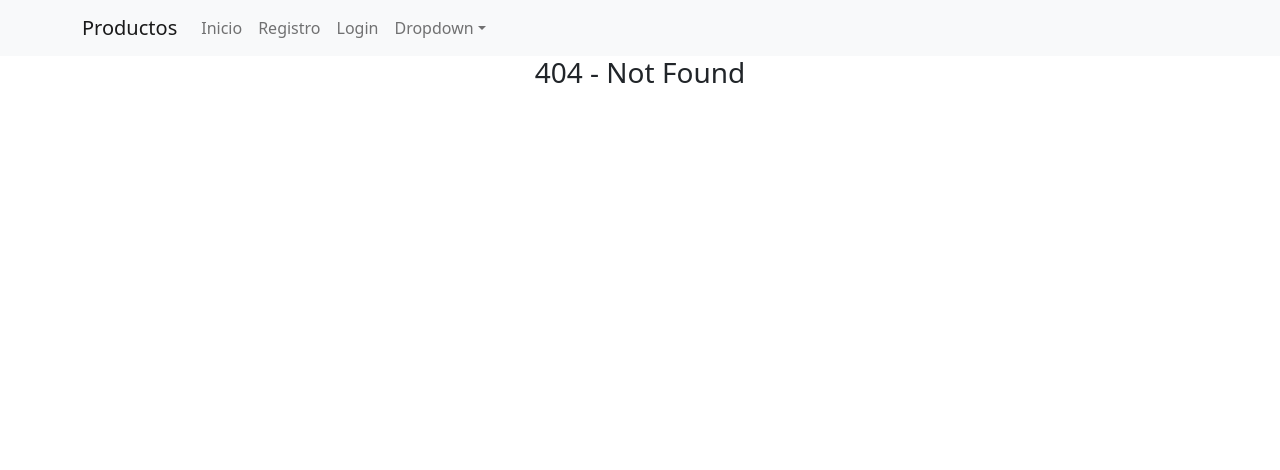
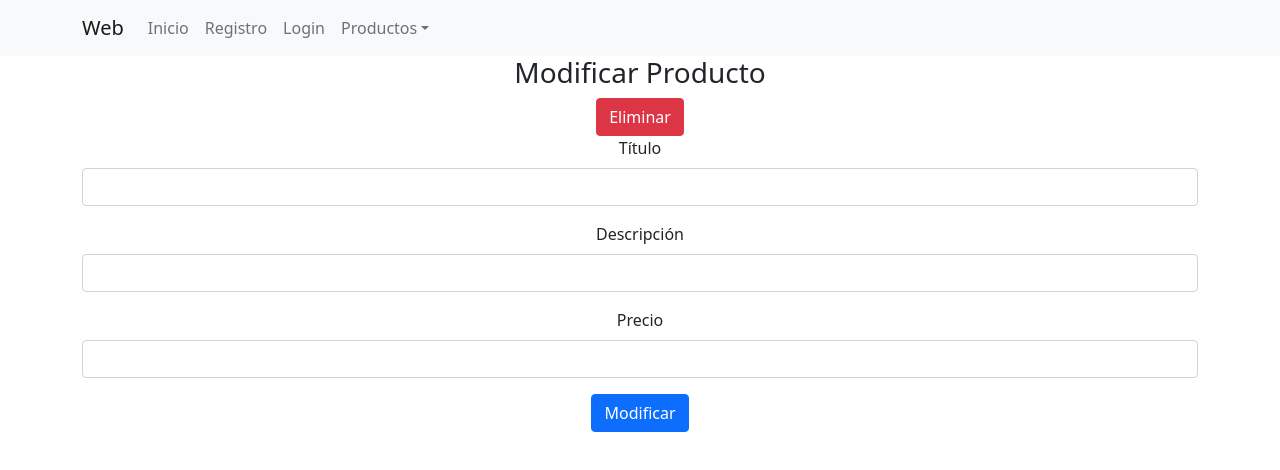
Before and after one commit to gcigarran/curso-react, a React (Create React App) app: page /productos/modificar/1 in a window 1280 px wide. Before the commit this address had no page. Shown: the top 470 px of the page. Built offline with nearby package versions, Linux system fonts and the light colour scheme; no server answers; the database is empty.

Commit message:
Clase 10 - Firebase parte 2

```diff
--- a/src/Components/Input.js
+++ b/src/Components/Input.js
@@ -9,9 +9,9 @@ function Input(props) {
             <Form.Group className="mb-3" controlId={name}>
                 <Form.Label>{label}</Form.Label>
                 <Form.Control type={type || "text"} placeholder={placeholder || ""} name={name} {...register}/>
-                <Form.Text className="text-muted">
+                {/* <Form.Text className="text-muted">
                     We'll never share your email with anyone else.
-                </Form.Text>
+                </Form.Text> */}
             </Form.Group>
             </div>
     )
--- a/src/Components/Menu.js
+++ b/src/Components/Menu.js
@@ -8,19 +8,19 @@ function Menu() {
         <div>
             <Navbar bg="light" expand="lg">
                 <Container>
-                    <Navbar.Brand as={Link} to="/">Productos</Navbar.Brand>
+                    <Navbar.Brand as={Link} to="/">Web</Navbar.Brand>
                     <Navbar.Toggle aria-controls="basic-navbar-nav" />
                     <Navbar.Collapse id="basic-navbar-nav">
                         <Nav className="me-auto">
                             <Nav.Link as={Link} to="/">Inicio</Nav.Link>
                             <Nav.Link as={Link} to="/registro">Registro</Nav.Link>
                             <Nav.Link as={Link} to="/login">Login</Nav.Link>
-                            <NavDropdown title="Dropdown" id="basic-nav-dropdown">
-                                <NavDropdown.Item href="#action/3.1">Action</NavDropdown.Item>
-                                <NavDropdown.Item href="#action/3.2">Another action</NavDropdown.Item>
+                            <NavDropdown title="Productos" id="basic-nav-dropdown">
+                                <NavDropdown.Item as={Link} to="/productos/alta">Alta</NavDropdown.Item>
+                                {/* <NavDropdown.Item href="#action/3.2">Another action</NavDropdown.Item>
                                 <NavDropdown.Item href="#action/3.3">Something</NavDropdown.Item>
                                 <NavDropdown.Divider />
-                                <NavDropdown.Item href="#action/3.4">Separated link</NavDropdown.Item>
+                                <NavDropdown.Item href="#action/3.4">Separated link</NavDropdown.Item> */}
                             </NavDropdown>
                         </Nav>
                     </Navbar.Collapse>
--- a/src/Components/Producto.js
+++ b/src/Components/Producto.js
@@ -4,7 +4,7 @@ import {Card, Button, Col} from "react-bootstrap"
 
 function Producto(props) {
     const data = props.data
-
+    console.log("producto", props.data)
     return (
             <Col>
             <Card style={{ width: '18rem' }}>
@@ -16,6 +16,7 @@ function Producto(props) {
                         Cantidad disponible: {data.available_quantity}
                     </Card.Text>
                     <Button variant="primary" as={Link} to={'/producto/' + data.id}>Ver Detalle</Button>
+                    <Button variant="secondary" as={Link} to={'/productos/modificar/' + data.id}>Modificar</Button>
                 </Card.Body>
             </Card>
             </Col>
--- a/src/Components/Productos.js
+++ b/src/Components/Productos.js
@@ -16,7 +16,10 @@ function Productos() {
             setLoading(false)
 
             getProductoNamed(productName)
-                .then(response => setProductos(response.results))
+                .then(response => {
+                    console.log("response")
+                    setProductos(response)
+                })
 
         },
         [productName]
@@ -32,7 +35,7 @@ function Productos() {
                 Loading...
             </div>
         )
-    } else {
+    }
 
         return (
             <div>
@@ -40,12 +43,12 @@ function Productos() {
                 <p>Término buscado: <input value={productName} onChange={handleChange}></input></p>
                 <Row>
                     {productos.map(producto =>
-                        <Producto data={producto} />
+                        <Producto data={{...producto.data(),...{id:producto.id}}} />
                     )}
                 </Row>
             </div>
         )
-    }
+
 }
 
 export default Productos
--- a/src/Config/firebase.js
+++ b/src/Config/firebase.js
@@ -12,5 +12,6 @@ const firebaseConfig = {
 };
 
 firebase.initializeApp(firebaseConfig)
-
+firebase.auth=firebase.auth()
+firebase.firestore=firebase.firestore()
 export default firebase
--- a/src/Pages/DetallePage.js
+++ b/src/Pages/DetallePage.js
@@ -18,7 +18,7 @@ function DetallePage() {
                 const request = async () => {
                     const response = await getProductoById(id)
                     setLoading(false)
-                    setProducto(response)
+                    setProducto(response.data())
                 }
                 request()
             } catch (err) {
@@ -43,6 +43,7 @@ function DetallePage() {
         return (
             <div>
                 <h1> {producto.title}</h1>
+                <p> {producto.description} </p>
                 <img src={producto.thumbnail} alt={producto.thumbnail_id}></img>
                 <p>Precio: {producto.currency_id}  {producto.price}</p>
                 <button onClick={handleClick}>Comprar</button>
--- a/src/Pages/LoginPage.js
+++ b/src/Pages/LoginPage.js
@@ -1,13 +1,32 @@
-import React from "react";
-import Input from "../Components/Input";
+import React from "react"
+import { useForm } from "react-hook-form"
+import Input from "../Components/Input"
+import { Button, Form } from 'react-bootstrap'
+import firebase from '../Config/firebase'
 
 function LoginPage() {
+    const { register, handleSubmit, watch, formState: { errors } } = useForm()
+
+    const onSubmit = async (data) => {
+        console.log("Form:", data)
+        try {
+            const responseUser = await firebase.auth.signInWithEmailAndPassword(data.email, data.password)
+            console.log(responseUser?.user?.uid)
+        } catch (error) {
+            console.log(error)
+        }
+    }
+
     return (
         <div>
-            <h1>Login</h1>
-            <Input label="Usuario" name="username" />
-            <Input label="Password" name="password" type="password" />
-            <button>Iniciar sesión</button>
+            <h3>Login</h3>
+            <Form onSubmit={handleSubmit(onSubmit)}>
+                <Input label="Email" name="email" register={{ ...register("email") }} type="email" />
+
+                <Input label="Password" name="password" register={{ ...register("password") }} type="password" />
+
+                <Button type="submit" variant="primary">Registro</Button>
+            </Form>
         </div>
     )
 }
--- /dev/null
+++ b/src/Pages/ProductosAlta.js
@@ -0,0 +1,42 @@
+import React from "react"
+import { useForm } from "react-hook-form"
+import Input from "../Components/Input"
+import { Button, Form } from 'react-bootstrap'
+import firebase from '../Config/firebase'
+
+function ProductosAlta() {
+    const { register, handleSubmit, watch, formState: { errors } } = useForm()
+
+    const onSubmit = async (data) => {
+        console.log("Form:", data)
+        try {
+            const document = await firebase.firestore.collection("productos")
+                .add({
+                    title: data.title,
+                    description: data.description,
+                    price: data.price
+                })
+            console.log(document)
+        }
+        catch (error) {
+            console.log(error)
+        }
+    }
+
+    return (
+        <div>
+            <h3>Alta Producto</h3>
+            <Form onSubmit={handleSubmit(onSubmit)}>
+                <Input label="Título" name="title" register={{ ...register("title") }} />
+
+                <Input label="Descripción" name="description" register={{ ...register("description") }} />
+
+                <Input label="Precio" name="price" register={{ ...register("price") }} type="number" />
+
+                <Button type="submit" variant="primary">Crear</Button>
+            </Form>
+        </div>
+    )
+}
+
+export default ProductosAlta
--- /dev/null
+++ b/src/Pages/ProductosModificar.js
@@ -0,0 +1,71 @@
+import React, { useEffect, useState } from "react"
+import { useForm } from "react-hook-form"
+import Input from "../Components/Input"
+import { Button, Form } from 'react-bootstrap'
+import firebase from '../Config/firebase'
+import { getProductoById, update, deleteProducto } from '../Services/productosService'
+import { useParams } from "react-router-dom"
+
+function ProductosModificar() {
+    const { id } = useParams()
+
+    const [loading, setLoading] = useState(true)
+
+    const { register, handleSubmit, setValue, watch, formState: { errors } } = useForm()
+
+    const onSubmit = async (data) => {
+        console.log("Form:", data)
+        try {
+            await update(id, data)
+        }
+        catch (error) {
+            console.log(error)
+        }
+    }
+
+    const handleDelete = async () => {
+        await deleteProducto(id)
+    }
+
+    useEffect(
+        () => {
+            try {
+                const request = async () => {
+                    const response = await getProductoById(id)
+                    setLoading(false)
+                    console.log(response.data())
+                    setValue("title", response.data().title)
+                    setValue("price", response.data().price)
+                    setValue("description", response.data().description)
+                }
+                request()
+            } catch (err) {
+                console.error(err)
+            }
+
+        },
+        [id, setValue]
+    )
+
+    if (loading) {
+        return <div>Cargando...</div>
+    }
+
+    return (
+        <div>
+            <h3>Modificar Producto</h3>
+            <Button variant="danger" onClick={handleDelete}>Eliminar</Button>
+            <Form onSubmit={handleSubmit(onSubmit)}>
+                <Input label="Título" name="title" register={{ ...register("title") }} />
+
+                <Input label="Descripción" name="description" register={{ ...register("description") }} />
+
+                <Input label="Precio" name="price" register={{ ...register("price") }} type="number" />
+
+                <Button type="submit" variant="primary">Modificar</Button>
+            </Form>
+        </div>
+    )
+}
+
+export default ProductosModificar
--- a/src/Pages/RegistroPage.js
+++ b/src/Pages/RegistroPage.js
@@ -2,12 +2,28 @@ import React from "react"
 import { useForm } from "react-hook-form"
 import Input from "../Components/Input"
 import {Button, Form} from 'react-bootstrap'
+import firebase from '../Config/firebase'
 
 function RegistroPage() {
     const { register, handleSubmit, watch, formState: { errors } } = useForm()
 
-    const onSubmit = (data) => {
+    const onSubmit = async (data) => {
         console.log("Form:", data)
+        try {
+            const responseUser = await firebase.auth.createUserWithEmailAndPassword(data.email, data.password)
+            console.log(responseUser.user.uid)
+            if (responseUser?.user?.uid) {
+                const document = await firebase.firestore.collection("usuarios")
+                .add({
+                    name: data.name,
+                    lastName: data.lastName,
+                    userId: responseUser.user.uid
+                })
+                console.log(document)
+            }
+        } catch (error) {
+            console.log(error)
+        }
     }
 
     return (
--- a/src/Routes/PublicRoutes.js
+++ b/src/Routes/PublicRoutes.js
@@ -8,6 +8,8 @@ import RegistroPage from '../Pages/RegistroPage';
 import DetallePage from '../Pages/DetallePage';
 import NotFoundPage from "../Pages/NotFoundPage";
 import LoginPage from "../Pages/LoginPage";
+import ProductosAlta from "../Pages/ProductosAlta";
+import ProductosModificar from "../Pages/ProductosModificar";
 
 function PublicRoutes() {
   return (
@@ -15,6 +17,8 @@ function PublicRoutes() {
       <Route path="/" element={<HomePage />} />
       <Route path="/login" element={<LoginPage />} />
       <Route path="/registro" element={<RegistroPage />} />
+      <Route path="/productos/alta" element={<ProductosAlta />} />
+      <Route path="/productos/modificar/:id" element={<ProductosModificar />} />
       <Route path="/producto/:id" element={<DetallePage />} />
       <Route path="*" element={<NotFoundPage />} />
     </Routes>
--- a/src/Services/productosService.js
+++ b/src/Services/productosService.js
@@ -1,20 +1,47 @@
-import instance from "../Config/axios"
+// import instance from "../Config/axios"
+import firebase from "../Config/firebase"
 
-export function getProductoNamed(aString) {
-    let queryUrl = "/sites/MLA/search?q=" + aString
+// export function getProductoNamed(aString) {
+//     let queryUrl = "/sites/MLA/search?q=" + aString
 
-    return getUrl(queryUrl)
+//     return getUrl(queryUrl)
+// }
+
+// export function getProductoById(anId) {
+//     let queryUrl = "/items/" + anId
+
+//     return getUrl(queryUrl)
+
+// }
+
+// function getUrl(anUrl) {
+//     return instance.get(anUrl)
+//         .then(response => response.data)
+//         .catch(err => console.error(err))
+// }
+
+export async function getProductoNamed(aString) {
+    const querySnapshot = await firebase.firestore.collection("productos").get()
+
+    return querySnapshot.docs
 }
 
-export function getProductoById(anId) {
-    let queryUrl = "/items/" + anId
+export async function getProductoById(anId) {
+    const querySnapshot = await firebase.firestore.doc("productos/"+anId).get()
 
-    return getUrl(queryUrl)
+    return querySnapshot
 
 }
 
-function getUrl(anUrl) {
-    return instance.get(anUrl)
-        .then(response => response.data)
-        .catch(err => console.error(err))
+export async function update(id, body) {
+    const querySnapshot = await firebase.firestore.doc("productos/"+id).set(body)
+
+    return querySnapshot
 }
+
+export async function deleteProducto(id) {
+    const querySnapshot = await firebase.firestore.doc("productos/"+id).delete()
+
+    return querySnapshot
+
+}
```
